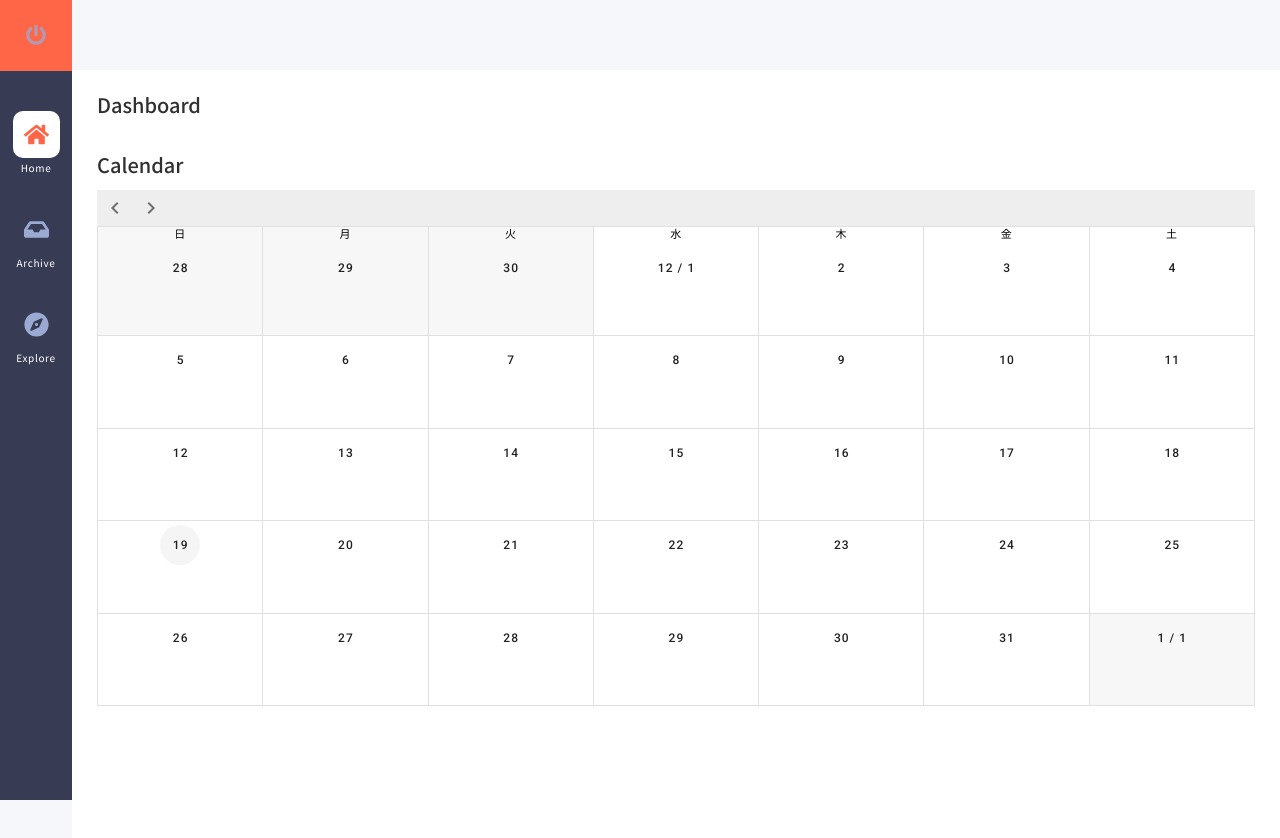
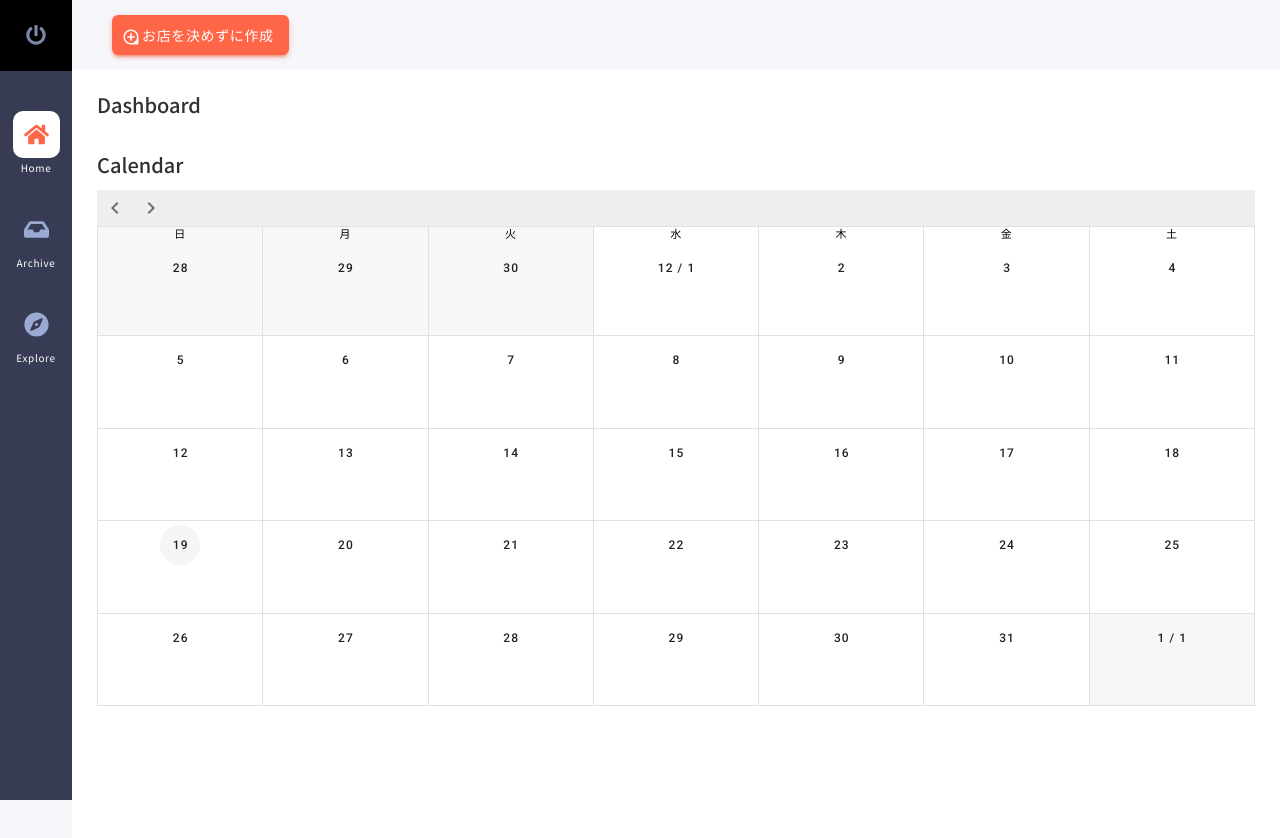
Before and after one commit to Tekere/lunch_sns, a Vue app: page /dashboard in a window 1280 px wide. Shown: the top 838 px of the page. Built offline with nearby package versions, Linux system fonts and the light colour scheme; no server answers; the database is empty.

Commit message:
新規作成ボタンの設置

```diff
--- a/src/components/Header.vue
+++ b/src/components/Header.vue
@@ -1,7 +1,12 @@
 <template>
   <header class="ly_header">
     <div class="bl_header">
-
+      <div class="bl_create">
+        <a href="" class="bl_crete_btn">
+          <span class="icon"><img src="@/assets/create.svg" alt=""></span>
+          お店を決めずに作成
+        </a>
+      </div>
       <div v-if="user" class="bl_header_usr bl_usr">
         <div  class="bl_usr_info">
           <p class="bl_usr_name">{{ user.displayName }}</p>
@@ -9,7 +14,6 @@
         </div>
         <div class="bl_usr_action">
           <a @click="logout" class="bl_usr_logout">
-            <!-- <svg-logout></svg-logout> -->
             <svg
               xmlns="http://www.w3.org/2000/svg"
               enable-background="new 0 0 24 24"
@@ -168,4 +172,29 @@ export default {
     margin-right: 0.6em;
   }
 }
+
+.bl_crete_btn{
+  display: block;
+  position: relative;
+  font-size: 14px;
+  color: #fff;
+  background-color: #ff6647;
+  border-radius: 6px;
+  line-height: 40px;
+  padding: 0 15px 0 30px;
+  box-shadow: 0 3px 3px 0 rgb(248 101 73 / 24%), 0 1.5px 7.5px 0 rgb(248 101 73 / 24%), 0 4.5px 1.5px -3px rgb(248 101 73 / 40%);
+}
+.bl_crete_btn .icon{
+  position: absolute;
+  top: 55%;
+  transform: translateY(-50%);
+  left: 10px;
+  width: 18px;
+  height: 18px;
+}
+.bl_crete_btn .icon img{
+  display: block;
+  width: 100%;
+  height: 100%;
+}
 </style>
--- a/src/components/LeftNav.vue
+++ b/src/components/LeftNav.vue
@@ -72,7 +72,8 @@ export default {
 .bl_leftNav_inner {
 }
 .bl_leftNav_logo {
-  background-color: #ff6647;
+  // background-color: #ff6647;
+  background-color: black;
   width: 100%;
   height: 70.68px;
   color: #fff;
```
Also changed, not shown: src/assets/create.svg (added).
